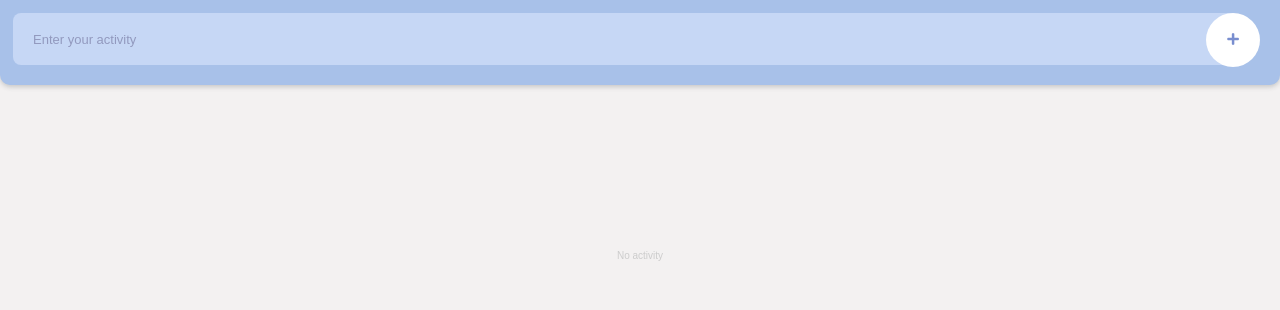
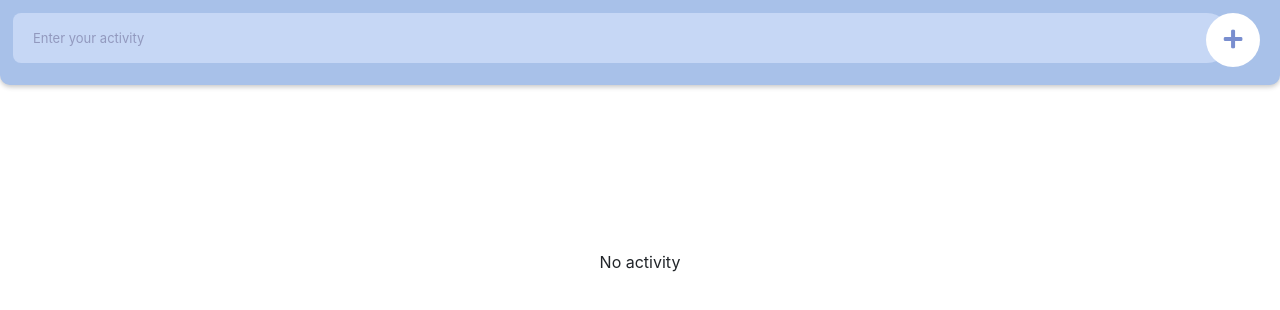
Before and after one commit to HeesooLim/To-do-list-app, a website: page index.html in a window 1280 px wide. Drawn offline with nearby package versions, Linux system fonts and the light colour scheme.

Commit message:
installed bootstrap

```diff
--- a/index.html
+++ b/index.html
@@ -5,6 +5,7 @@
     <meta name="viewport" content="width=device-width, initial-scale=1.0">
     <title>Todo app</title>
     <link rel="stylesheet" href="./contents/app.css">
+    <link rel="stylesheet" href="./node_modules/bootstrap/dist/css/bootstrap.min.css">
     <link rel="stylesheet" href="./node_modules/@fortawesome/fontawesome-free/css/all.min.css">
 </head>
 <body>
--- a/package.json
+++ b/package.json
@@ -7,6 +7,7 @@
   "license": "MIT",
   "dependencies": {
     "@fortawesome/fontawesome-free": "^5.14.0",
+    "bootstrap": "^4.5.2",
     "jquery": "^3.5.1"
   }
 }
```
Also changed, not shown: 2 other files.
